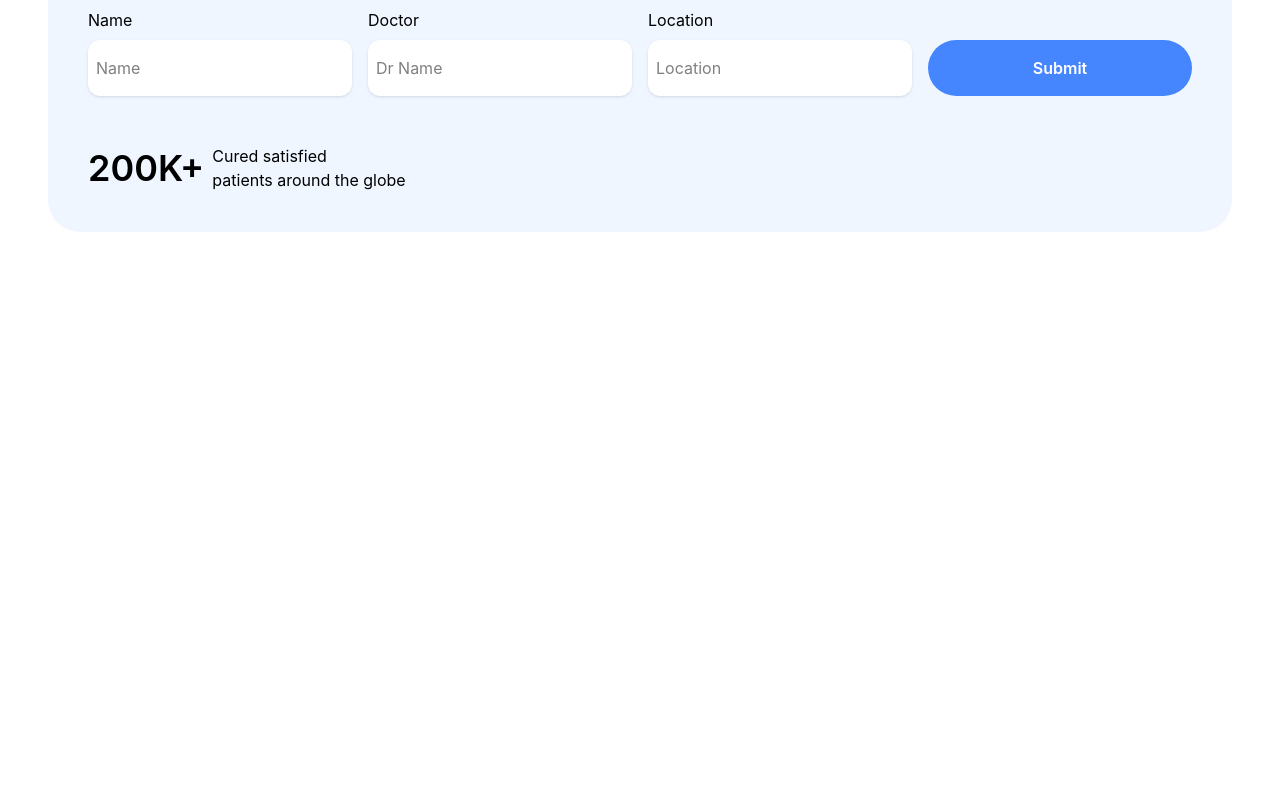
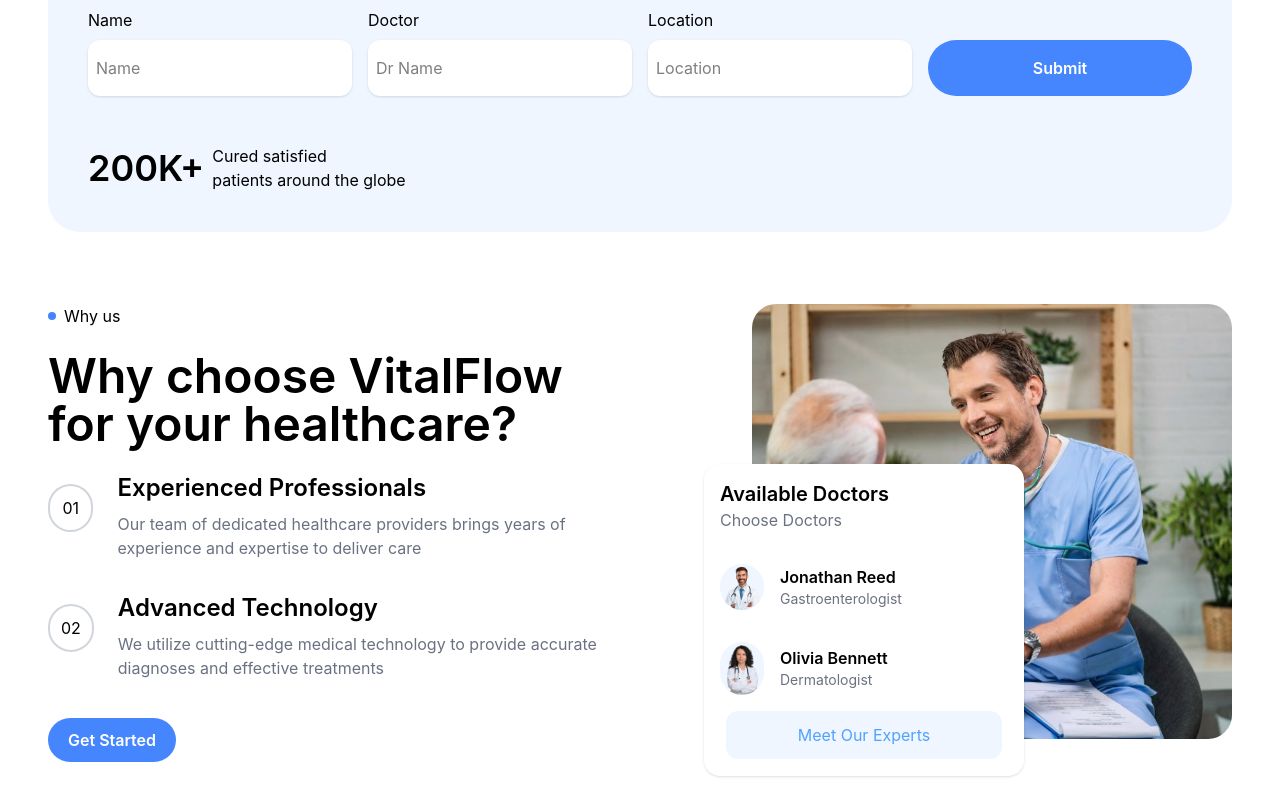
Before and after one commit to hamdard-coder/vitalflow, a React (Vite) app: page / in a window 1280 px wide. Shown: the part 1088-1888 px from the top of the page. Before the commit the page ends 1392 px from the top, so only its background shows below. Built offline with nearby package versions, Linux system fonts and the light colour scheme.

Commit message:
add section

```diff
--- a/src/App.jsx
+++ b/src/App.jsx
@@ -2,12 +2,14 @@
 import Navbar from "./components/Navbar/Navbar";
 import Hero from "./components/Hero/Hero";
 import Virtual from "./components/Virtual/Virtual";
+import BelowHero from "./components/BelowHero/BelowHero";
 function App() {
   return (
     <>
       <Navbar />
       <Hero />
       <Virtual />
+      <BelowHero/>
     </>
   );
 }
--- a/src/components/BelowHero/BelowHero.jsx
+++ b/src/components/BelowHero/BelowHero.jsx
@@ -1,9 +1,113 @@
-import React from 'react'
+import React from "react";
+import Container from "../Container";
+import Button from "../Button/Button";
+import below1 from "../../assets/VitalFlow-Images/below_hero/image1.avif";
+import below2 from "../../assets/VitalFlow-Images/below_hero/image2.avif";
+import below3 from "../../assets/VitalFlow-Images/below_hero/image3.avif";
 
 const BelowHero = () => {
   return (
-    <div>BelowHero</div>
-  )
-}
+    <section>
+      <Container>
+        <div className="grid grid-cols-1 lg:grid lg:grid-cols-2">
+          {/* main container */}
 
-export default BelowHero
+          <div>
+            {/* left */}
+            <div className="flex items-center gap-2">
+              <div className="w-2 h-2 rounded-full bg-[#4586ff] "></div>
+              <p>Why us</p>
+            </div>
+            <div className="my-6">
+              <h1 className="text-4xl font-semibold lg:text-5xl">
+                Why choose VitalFlow for your healthcare?
+              </h1>
+            </div>
+
+            <div className="flex items-center gap-6">
+              <div className="flex items-center justify-center lg:w-16 lg:h-12 border-2 border-gray-300 rounded-full mb-4 ">
+                <span className="p-2 lg:p-0">01</span>
+              </div>
+              <div>
+                <h2 className="text-2xl font-semibold">
+                  Experienced Professionals
+                </h2>
+                <p className="text-gray-500 mt-2">
+                  Our team of dedicated healthcare providers brings years of
+                  experience and expertise to deliver care
+                </p>
+              </div>
+            </div>
+            <div className="flex items-center gap-6 mt-8">
+              <div className="flex items-center justify-center  lg:w-16 lg:h-12 border-2 border-gray-300 rounded-full mb-4 ">
+                <span className="p-2 lg:p-0">02</span>
+              </div>
+              <div>
+                <h2 className="text-2xl font-semibold">Advanced Technology</h2>
+                <p className="text-gray-500 mt-2">
+                  We utilize cutting-edge medical technology to provide accurate
+                  diagnoses and effective treatments
+                </p>
+              </div>
+            </div>
+            <div className="my-12">
+              <Button title="Get Started" />
+            </div>
+          </div>
+
+          <div className="flex justify-end">
+            {/* right */}
+            <div className="relative">
+              <img src={below1} className="w-120 rounded-3xl" alt="" />
+
+              <div className="absolute w-75 lg:w-[320px] h-78 shadow bg-white rounded-2xl lg:-bottom-12 lg:-left-12 lg:top-40 left-5 top-18">
+                <div className="p-4">
+                  <div>
+                    <h3 className="font-semibold text-xl">Available Doctors</h3>
+                    <p className="text-gray-500">Choose Doctors</p>
+                  </div>
+                  <div className="flex items-center gap-4 my-8">
+                    <div>
+                      <img
+                        src={below2}
+                        className="w-11 bg-blue-50 rounded-full"
+                        alt=""
+                      />
+                    </div>
+                    <div>
+                      <h3 className="font-semibold font-xl">Jonathan Reed</h3>
+                      <p className="text-gray-500 text-sm">
+                        Gastroenterologist
+                      </p>
+                    </div>
+                  </div>
+
+                  <div className="flex items-center gap-4">
+                    <div>
+                      <img
+                        src={below3}
+                        className="w-11 bg-blue-50 rounded-full"
+                        alt=""
+                      />
+                    </div>
+                    <div>
+                      <h3 className="font-semibold font-xl">Olivia Bennett</h3>
+                      <p className="text-gray-500 text-sm">Dermatologist</p>
+                    </div>
+                  </div>
+                  <div className="mt-4 flex items-center justify-center">
+                    <a href="" className="bg-blue-50 text-blue-400 px-10 py-3 lg:px-18 lg:py-3 rounded-xl">
+                      Meet Our Experts
+                    </a>
+                  </div>
+                </div>
+              </div>
+            </div>
+          </div>
+        </div>
+      </Container>
+    </section>
+  );
+};
+
+export default BelowHero;
--- a/src/components/Virtual/Virtual.jsx
+++ b/src/components/Virtual/Virtual.jsx
@@ -62,7 +62,7 @@
             <div>
               <input
                 type="Submit"
-                className="bg-[#4586ff] text-white py-4 px-16 mt-8 rounded-full font-semibold w-full"
+                className="bg-[#4586ff] text-white py-4 px-16 mt-8 rounded-full font-semibold w-full cursor-pointer"
               />
             </div>
           </form>
```
